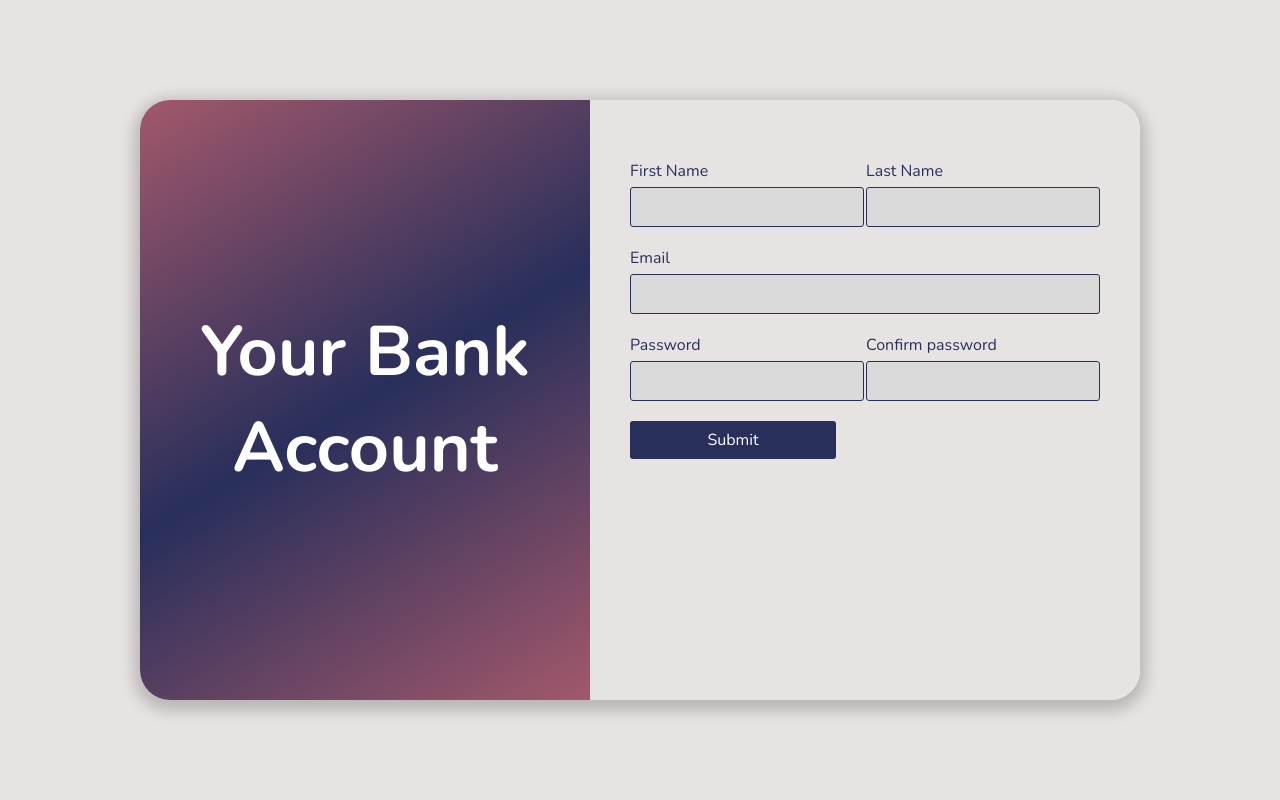
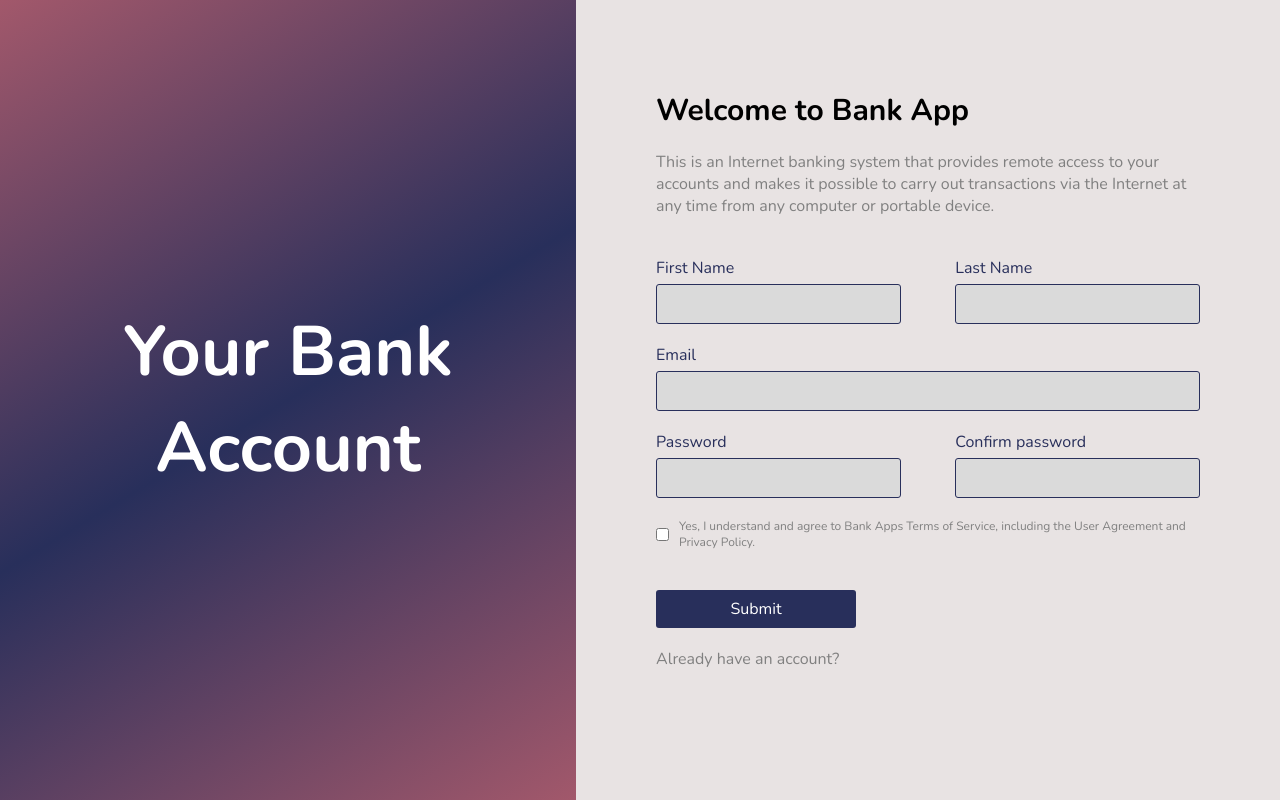
Before and after one commit to dudkin-v/bank-acount, a React (Create React App) app: page / in a window 1280 px wide. Built offline with nearby package versions, Linux system fonts and the light colour scheme.

Commit message:
finished ÐUI for LoginForm component

```diff
--- a/src/components/LoginForm/LoginForm.js
+++ b/src/components/LoginForm/LoginForm.js
@@ -7,17 +7,15 @@ import { SubmitButton } from "../SubmitButton";
 
 const LoginBlock = styled.section`
   display: flex;
-  max-width: 1000px;
-  width: 90vw;
-  max-height: 600px;
-  height: 90vh;
+  width: 100vw;
+  height: 100vh;
   background-color: #fff;
-  box-shadow: 0 5px 15px 6px rgba(0, 0, 0, 0.2);
-  border-radius: 30px;
 `;
 const LoginLogoBlock = styled.div`
   display: flex;
   align-items: center;
+  justify-content: center;
+  padding: 40px;
   width: 45%;
   background: rgb(162, 88, 107);
   background: linear-gradient(
@@ -26,35 +24,62 @@ const LoginLogoBlock = styled.div`
     rgba(40, 47, 91, 1) 50%,
     rgba(162, 88, 107, 1) 100%
   );
-  border-bottom-left-radius: 30px;
-  border-top-left-radius: 30px;
-`;
-const LogoBlockHeading = styled.h1`
+
+  h1 {
     color: white;
     font-size: 70px;
     text-align: center;
+  }
 `;
 const FormBlock = styled.div`
   display: flex;
   flex-direction: column;
-  align-items: center;
-  padding: 60px 40px;
+  justify-content: center;
+  padding: 40px 80px;
   background-color: #e8e3e3;
   width: 55%;
-  border-bottom-right-radius: 30px;
-  border-top-right-radius: 30px;
-`;
-const FormSection = styled.div`
-  display: flex;
-  justify-content: space-between;
-`;
-const ButtonSection = styled.div`
-  max-width: 206px;
-`;
-const Form = styled.form`
+  h2 {
+    font-size: 30px;
+  }
+  p {
+    font-size: 16px;
+    color: gray;
+    margin: 20px 0 40px;
+  }
+  form {
     display: flex;
     flex-direction: column;
     width: 100%;
+
+    div {
+      display: flex;
+      justify-content: space-between;
+      label {
+        width: 45%;
+      }
+    }
+
+    .privacy-policy {
+      display: flex;
+      align-items: center;
+      justify-content: start;
+      width: 100%;
+      margin-bottom: 40px;
+      input {
+        cursor: pointer;
+        margin-right: 10px;
+      }
+      p {
+        padding: 0;
+        margin: 0;
+        font-size: 12px;
+      }
+    }
+
+    .form-button {
+      max-width: 200px;
+    }
+  }
 `;
 
 const formInitialValues = {
@@ -74,11 +99,17 @@ const LoginForm = ({ onSubmitForm }) => {
   return (
     <LoginBlock>
       <LoginLogoBlock>
-        <LogoBlockHeading>Your Bank Account</LogoBlockHeading>
+        <h1>Your Bank Account</h1>
       </LoginLogoBlock>
       <FormBlock>
-        <Form onSubmit={formik.handleSubmit}>
-          <FormSection>
+        <h2>Welcome to Bank App</h2>
+        <p>
+          This is an Internet banking system that provides remote access to your
+          accounts and makes it possible to carry out transactions via the
+          Internet at any time from any computer or portable device.
+        </p>
+        <form onSubmit={formik.handleSubmit}>
+          <div>
             <InputField
               type="text"
               label="First Name"
@@ -93,7 +124,7 @@ const LoginForm = ({ onSubmitForm }) => {
               onChange={formik.handleChange}
               value={formik.values.lastName}
             />
-          </FormSection>
+          </div>
           <InputField
             type="text"
             label="Email"
@@ -101,7 +132,7 @@ const LoginForm = ({ onSubmitForm }) => {
             onChange={formik.handleChange}
             value={formik.values.email}
           />
-          <FormSection>
+          <div>
             <InputField
               type="text"
               label="Password"
@@ -116,11 +147,21 @@ const LoginForm = ({ onSubmitForm }) => {
               onChange={formik.handleChange}
               value={formik.values.confirmPassword}
             />
-          </FormSection>
-          <ButtonSection>
+          </div>
+          <div className="privacy-policy">
+            <input type="checkbox" name="privacy-policy" id="privacy-policy" />
+            <p>
+              Yes, I understand and agree to Bank Apps Terms of Service,
+              including the User Agreement and Privacy Policy.
+            </p>
+          </div>
+          <div className="form-button">
             <SubmitButton type="submit" text="Submit" />
-          </ButtonSection>
-        </Form>
+          </div>
+        </form>
+        <div className="login-in-block">
+          <p>Already have an account?</p>
+        </div>
       </FormBlock>
     </LoginBlock>
   );
```
Lines whose indentation alone changed are shown as unchanged.
